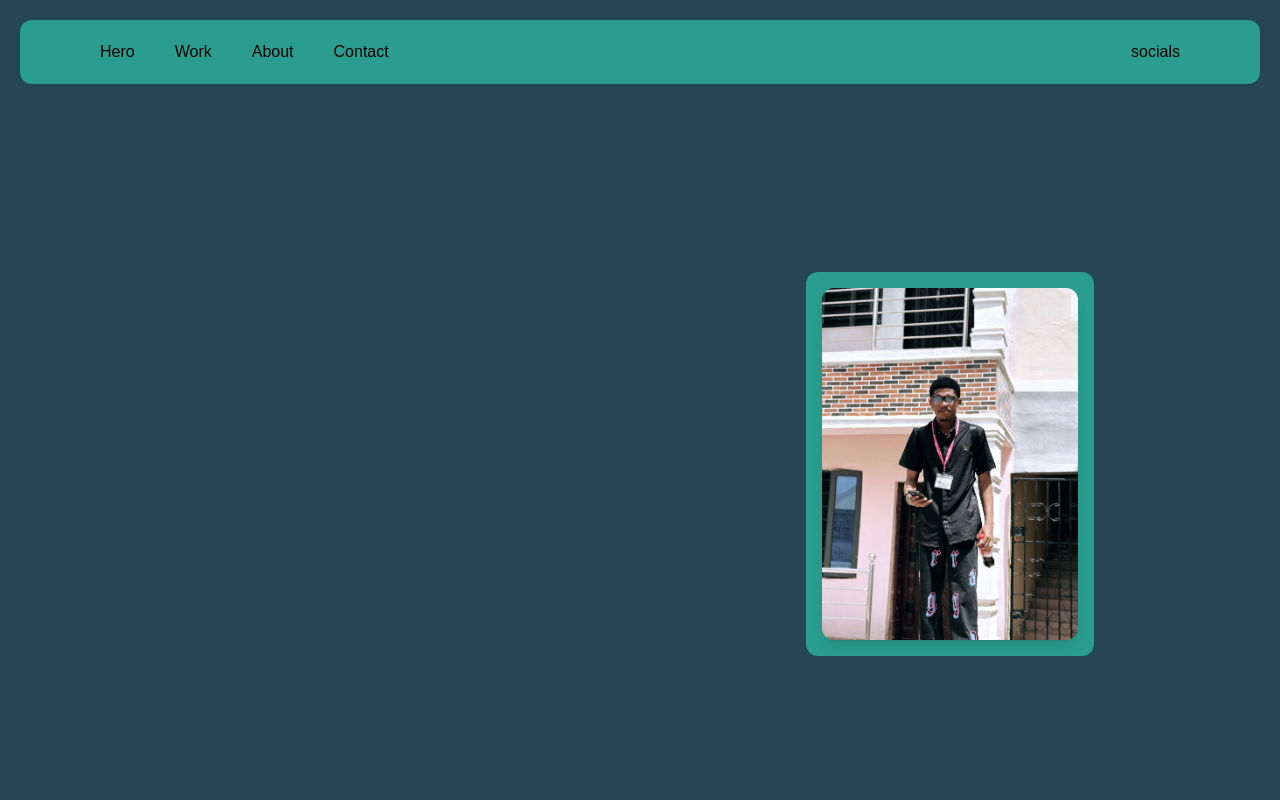
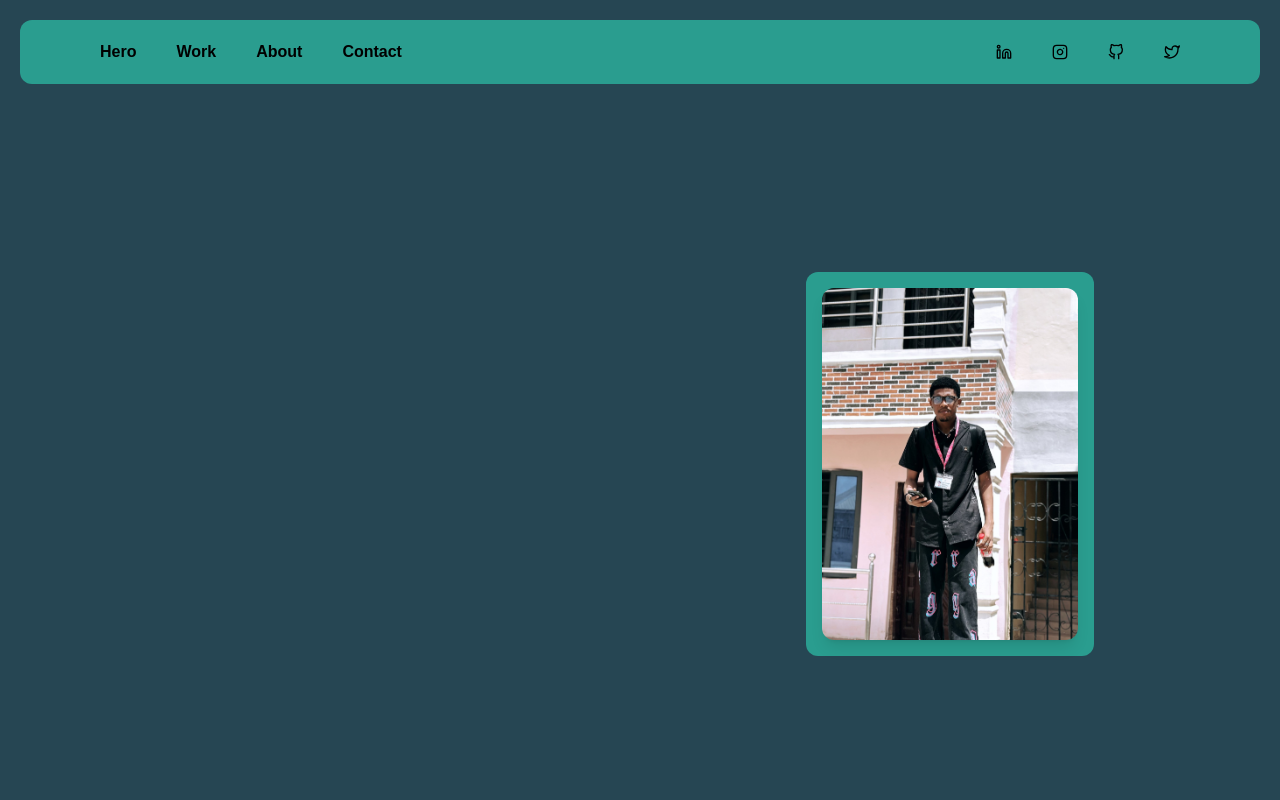
Before and after one commit to Tsunamiisking/portfolio, a Next.js app: page / in a window 1280 px wide. Shown: the top 800 px of the page. Built offline with nearby package versions, Linux system fonts and the light colour scheme.

Commit message:
feat: add react-icons dependency and integrate social icons into Header component

```diff
--- a/package.json
+++ b/package.json
@@ -16,6 +16,7 @@
     "next": "15.2.4",
     "react": "^19.0.0",
     "react-dom": "^19.0.0",
+    "react-icons": "^5.5.0",
     "tailwind-merge": "^3.1.0"
   },
   "devDependencies": {
--- a/src/app/components/Header.jsx
+++ b/src/app/components/Header.jsx
@@ -1,5 +1,10 @@
-"use client"
-import React from 'react'
+"use client";
+import React from "react";
+import { FiLinkedin } from "react-icons/fi";
+import { FiInstagram } from "react-icons/fi";
+import { FiTwitter } from "react-icons/fi";
+import { FiGithub } from "react-icons/fi";
+
 const NavMenu = [
   { name: "Hero", href: "#hero" },
   { name: "Work", href: "#work" },
@@ -7,19 +12,53 @@ const NavMenu = [
   { name: "Contact", href: "#contact" },
 ];
 
+const SocialIcons = [
+  {
+    name: "LinkedIn",
+    icon: <FiLinkedin />,
+    href: "https://www.linkedin.com/in/yourprofile",
+  },
+  {
+    name: "Instagram",
+    icon: <FiInstagram />,
+    href: "https://www.instagram.com/yourprofile",
+  },
+  {
+    name: "GitHub",
+    icon: <FiGithub />,
+    href: ""
+  },
+  {
+    name: "X",
+    icon: <FiTwitter />,
+    href: "https://twitter.com/yourprofile",
+  }
+];
 
 const Header = () => {
   return (
     <div className="flex md:grid md:grid-cols-2 justify-center items-center md:justify-between backgroundButton md:px-20 w-full py-5 rounded-xl manrope-bold sticky top-5 z-100">
-        <div className='flex justify-between md:justify-start gap-10 order-2 md:order-1 font'>
-            {NavMenu.map((item, index) => {
-                return <div key={index} className='flex items-center'><a href={item.href}>{item.name}</a></div>
-            })}
-        </div>
-        <div className='md:justify-end order-1 md:order-2 md:flex hidden'>
-            socials
-        </div>
+      <div className="flex justify-between md:justify-start gap-10 order-2 md:order-1 outfit-bold">
+        {NavMenu.map((item, index) => {
+          return (
+            <div key={index} className="flex items-center ">
+              <a href={item.href}>{item.name}</a>
+            </div>
+          );
+        })}
+      </div>
+      <div className="order-1 md:order-2 md:flex md:gap-10 md:justify-end hidden">
+        {SocialIcons.map((item, index) => {
+          return (
+            <div key={index} className="flex items-center">
+              <a href={item.href} target="_blank" rel="noopener noreferrer">
+                {item.icon}
+              </a>
+            </div>
+          );
+        })}
+      </div>
     </div>
-)
-}
-export default Header
+  );
+};
+export default Header;
```
Also changed, not shown: 1 other file (tests, documents, lock files or other folders).
